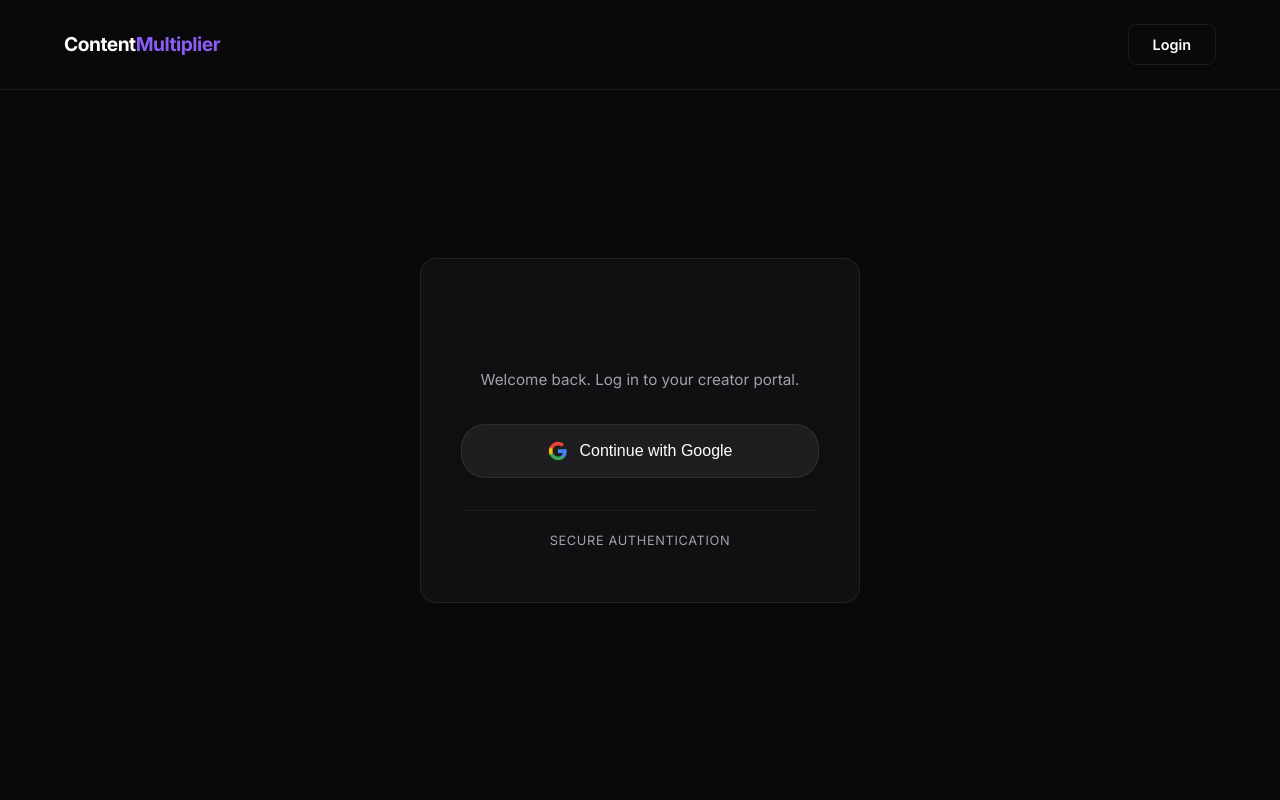
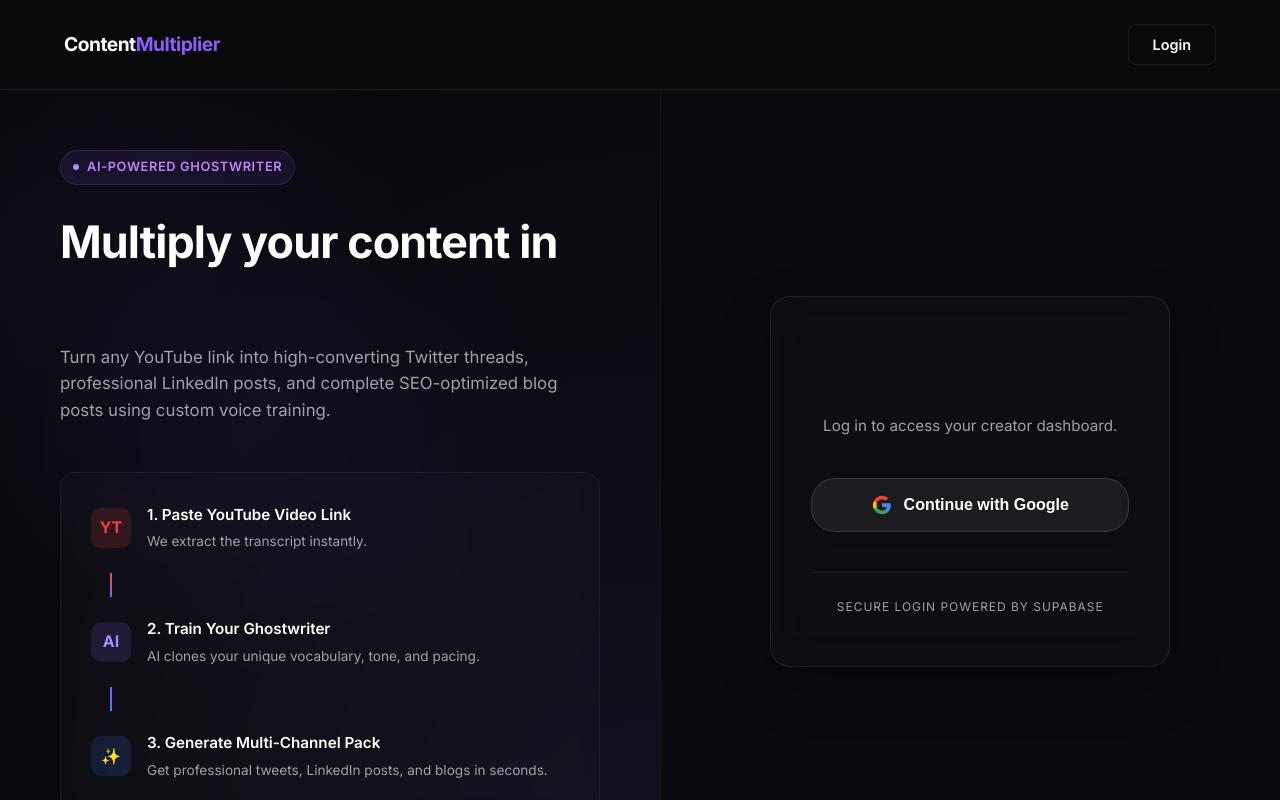
Before and after one commit to Dotify71/AI-Content-Multiplier, a Next.js app: page /login in a window 1280 px wide. Shown: the top 800 px of the page. Built offline with nearby package versions, Linux system fonts and the light colour scheme; no server answers.

Commit message:
design: Redesign login to high-end split-screen layout with visual workflow loop on the left and center login on the right

```diff
--- a/src/app/login/page.tsx
+++ b/src/app/login/page.tsx
@@ -62,24 +62,77 @@ export default function LoginPage() {
   };
 
   return (
-    <div className="main-container fade-in-up delay-1" style={{ paddingTop: '100px', paddingBottom: '100px', minHeight: '85vh', display: 'flex', alignItems: 'center', justifyContent: 'center' }}>
-      <div style={{ width: '100%', maxWidth: '440px' }}>
+    <div style={{ display: 'flex', minHeight: '90vh', background: 'radial-gradient(ellipse at bottom, #11101d 0%, #060608 100%)', overflow: 'hidden' }}>
+      {/* Left Side: Premium Feature/Value Prop Illustration */}
+      <div className="login-left-panel" style={{ flex: 1, display: 'flex', flexDirection: 'column', justifyContent: 'center', padding: '60px', borderRight: '1px solid rgba(255, 255, 255, 0.03)', position: 'relative', background: 'radial-gradient(circle at 10% 20%, rgba(139, 92, 246, 0.05) 0%, transparent 40%)' }}>
 
-        <div className="glass-panel" style={{ padding: '50px 40px', borderRadius: '16px', border: '1px solid var(--glass-border)', textAlign: 'center' }}>
-          {/* Logo & Branding inside the card for better balance */}
-          <div style={{ marginBottom: '32px' }}>
-             <h1 style={{ fontSize: '2rem', fontWeight: 800, letterSpacing: '-0.03em', background: 'var(--accent-gradient)', WebkitBackgroundClip: 'text', WebkitTextFillColor: 'transparent', marginBottom: '8px' }}>
+        {/* Abstract glowing background blobs */}
+        <div style={{ position: 'absolute', width: '300px', height: '300px', borderRadius: '50%', background: 'var(--accent-glow)', filter: 'blur(100px)', opacity: 0.15, top: '25%', left: '20%', pointerEvents: 'none' }}></div>
+
+        <div style={{ maxWidth: '540px', margin: '0 auto', width: '100%', position: 'relative', zIndex: 2 }}>
+          <div style={{ display: 'inline-flex', alignItems: 'center', gap: '8px', background: 'rgba(139, 92, 246, 0.1)', border: '1px solid rgba(139, 92, 246, 0.2)', padding: '6px 12px', borderRadius: '20px', marginBottom: '32px' }}>
+            <span style={{ width: '6px', height: '6px', borderRadius: '50%', background: '#a78bfa' }}></span>
+            <span style={{ fontSize: '0.8rem', color: '#c084fc', fontWeight: 600, letterSpacing: '0.05em', textTransform: 'uppercase' }}>AI-Powered Ghostwriter</span>
+          </div>
+
+          <h2 style={{ fontSize: '2.8rem', fontWeight: 700, lineHeight: 1.15, marginBottom: '24px', letterSpacing: '-0.02em', color: '#fff' }}>
+            Multiply your content in <span style={{ background: 'var(--accent-gradient)', WebkitBackgroundClip: 'text', WebkitTextFillColor: 'transparent' }}>your own voice.</span>
+          </h2>
+
+          <p style={{ color: 'var(--text-secondary)', fontSize: '1.05rem', lineHeight: 1.6, marginBottom: '48px' }}>
+            Turn any YouTube link into high-converting Twitter threads, professional LinkedIn posts, and complete SEO-optimized blog posts using custom voice training.
+          </p>
+
+          {/* Premium visual value loop */}
+          <div style={{ display: 'flex', flexDirection: 'column', gap: '20px', background: 'rgba(255, 255, 255, 0.02)', border: '1px solid rgba(255,255,255,0.05)', padding: '30px', borderRadius: '16px', backdropFilter: 'blur(8px)' }}>
+            <div style={{ display: 'flex', alignItems: 'center', gap: '16px' }}>
+              <div style={{ display: 'flex', alignItems: 'center', justifyContent: 'center', width: '40px', height: '40px', borderRadius: '10px', background: 'rgba(239, 68, 68, 0.15)', color: '#ef4444', fontWeight: 'bold' }}>YT</div>
+              <div>
+                <h4 style={{ margin: 0, fontWeight: 600, fontSize: '0.95rem' }}>1. Paste YouTube Video Link</h4>
+                <p style={{ margin: '4px 0 0', color: 'var(--text-secondary)', fontSize: '0.85rem' }}>We extract the transcript instantly.</p>
+              </div>
+            </div>
+            <div style={{ height: '24px', width: '2px', background: 'linear-gradient(to bottom, #ef4444, #8b5cf6)', marginLeft: '19px' }}></div>
+            <div style={{ display: 'flex', alignItems: 'center', gap: '16px' }}>
+              <div style={{ display: 'flex', alignItems: 'center', justifyContent: 'center', width: '40px', height: '40px', borderRadius: '10px', background: 'rgba(139, 92, 246, 0.15)', color: '#a78bfa', fontWeight: 'bold' }}>AI</div>
+              <div>
+                <h4 style={{ margin: 0, fontWeight: 600, fontSize: '0.95rem' }}>2. Train Your Ghostwriter</h4>
+                <p style={{ margin: '4px 0 0', color: 'var(--text-secondary)', fontSize: '0.85rem' }}>AI clones your unique vocabulary, tone, and pacing.</p>
+              </div>
+            </div>
+            <div style={{ height: '24px', width: '2px', background: 'linear-gradient(to bottom, #8b5cf6, #3b82f6)', marginLeft: '19px' }}></div>
+            <div style={{ display: 'flex', alignItems: 'center', gap: '16px' }}>
+              <div style={{ display: 'flex', alignItems: 'center', justifyContent: 'center', width: '40px', height: '40px', borderRadius: '10px', background: 'rgba(59, 130, 246, 0.15)', color: '#60a5fa', fontWeight: 'bold' }}>✨</div>
+              <div>
+                <h4 style={{ margin: 0, fontWeight: 600, fontSize: '0.95rem' }}>3. Generate Multi-Channel Pack</h4>
+                <p style={{ margin: '4px 0 0', color: 'var(--text-secondary)', fontSize: '0.85rem' }}>Get professional tweets, LinkedIn posts, and blogs in seconds.</p>
+              </div>
+            </div>
+          </div>
+        </div>
+      </div>
+
+      {/* Right Side: Clean Centered Google Login Box */}
+      <div style={{ flex: 1, display: 'flex', alignItems: 'center', justifyContent: 'center', padding: '40px', background: '#0a090e' }}>
+        <div style={{ width: '100%', maxWidth: '400px' }}>
+
+          <div className="glass-panel animate-glow" style={{ padding: '50px 40px', borderRadius: '20px', border: '1px solid rgba(255, 255, 255, 0.08)', background: 'rgba(255, 255, 255, 0.02)', backdropFilter: 'blur(20px)', textAlign: 'center', boxShadow: '0 20px 50px rgba(0, 0, 0, 0.3)' }}>
+
+            <div style={{ marginBottom: '40px' }}>
+               <h1 style={{ fontSize: '2.2rem', fontWeight: 800, letterSpacing: '-0.04em', background: 'var(--accent-gradient)', WebkitBackgroundClip: 'text', WebkitTextFillColor: 'transparent', marginBottom: '12px' }}>
                  ContentMultiplier
                </h1>
-             <p style={{ color: 'var(--text-secondary)', fontSize: '0.95rem' }}>Welcome back. Log in to your creator portal.</p>
+               <p style={{ color: 'var(--text-secondary)', fontSize: '0.95rem', lineHeight: 1.5 }}>
+                 Log in to access your creator dashboard.
+               </p>
             </div>
 
             <button
               onClick={handleGoogleLogin}
               disabled={loading}
-            style={{ width: '100%', padding: '16px', borderRadius: '24px', border: '1px solid var(--glass-border)', background: 'rgba(255,255,255,0.06)', color: '#fff', fontSize: '1rem', fontWeight: '500', cursor: loading ? 'not-allowed' : 'pointer', opacity: loading ? 0.7 : 1, display: 'flex', justifyContent: 'center', alignItems: 'center', gap: '12px', transition: 'background-color 0.2s', boxShadow: '0 4px 12px rgba(0,0,0,0.1)' }}
-            onMouseOver={(e) => { e.currentTarget.style.backgroundColor = 'rgba(255, 255, 255, 0.12)'; }}
-            onMouseOut={(e) => { e.currentTarget.style.backgroundColor = 'rgba(255, 255, 255, 0.06)'; }}
+              style={{ width: '100%', padding: '16px', borderRadius: '24px', border: '1px solid rgba(255, 255, 255, 0.12)', background: 'rgba(255, 255, 255, 0.06)', color: '#fff', fontSize: '1rem', fontWeight: '600', cursor: loading ? 'not-allowed' : 'pointer', opacity: loading ? 0.7 : 1, display: 'flex', justifyContent: 'center', alignItems: 'center', gap: '12px', transition: 'all 0.2s', boxShadow: '0 4px 12px rgba(0, 0, 0, 0.2)' }}
+              onMouseOver={(e) => { e.currentTarget.style.backgroundColor = 'rgba(255, 255, 255, 0.12)'; e.currentTarget.style.transform = 'translateY(-2px)'; }}
+              onMouseOut={(e) => { e.currentTarget.style.backgroundColor = 'rgba(255, 255, 255, 0.06)'; e.currentTarget.style.transform = 'translateY(0)'; }}
             >
               <svg viewBox="0 0 24 24" width="20" height="20" xmlns="http://www.w3.org/2000/svg">
                 <path d="M22.56 12.25c0-.78-.07-1.53-.2-2.25H12v4.26h5.92c-.26 1.37-1.04 2.53-2.21 3.31v2.77h3.57c2.08-1.92 3.28-4.74 3.28-8.09z" fill="#4285F4"/>
@@ -96,10 +149,12 @@ export default function LoginPage() {
               </div>
             )}
 
-          <div style={{ marginTop: '32px', borderTop: '1px solid rgba(255, 255, 255, 0.05)', paddingTop: '20px' }}>
-            <p style={{ color: 'var(--text-secondary)', fontSize: '0.8rem', letterSpacing: '0.05em', textTransform: 'uppercase' }}>
-              Secure Authentication
+            <div style={{ marginTop: '40px', borderTop: '1px solid rgba(255, 255, 255, 0.05)', paddingTop: '24px' }}>
+              <p style={{ color: 'var(--text-secondary)', fontSize: '0.75rem', letterSpacing: '0.08em', textTransform: 'uppercase', margin: 0 }}>
+                Secure Login powered by Supabase
               </p>
+            </div>
+
           </div>
         </div>
       </div>
```
Lines whose indentation alone changed are shown as unchanged.
